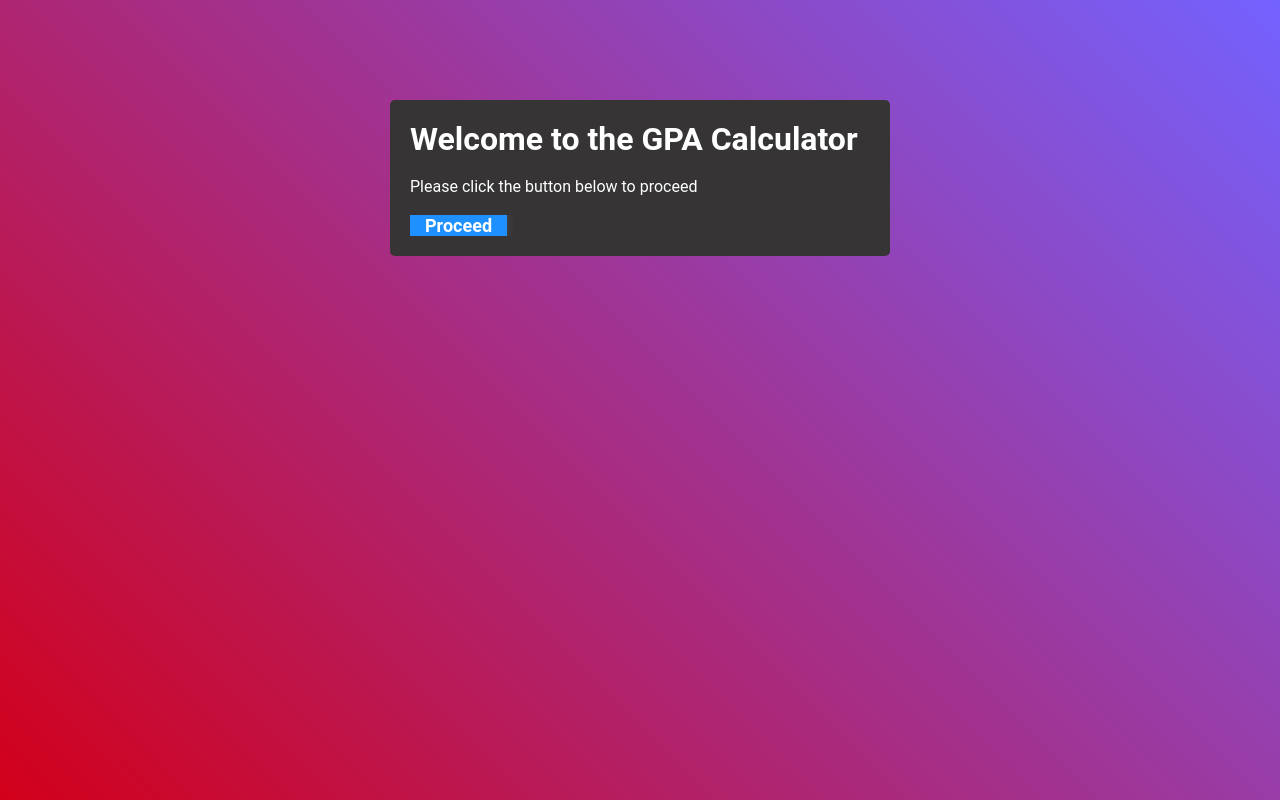
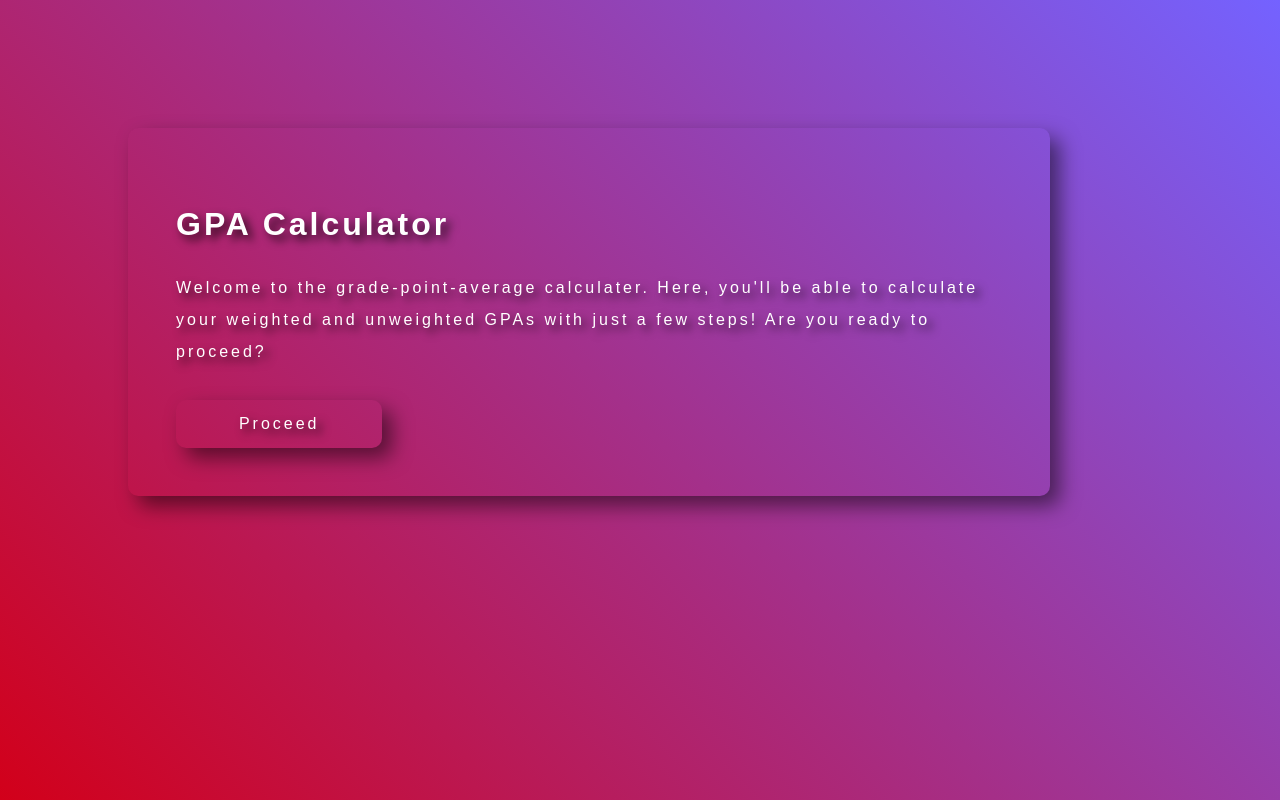
Before and after one commit to Pri1s/myproject, a Django app: page / in a window 1280 px wide. Run offline with Django 4.2, Linux system fonts and the light colour scheme.

Commit message:
UI/UX changes

```diff
--- a/myapp/static/myapp/css/style.css
+++ b/myapp/static/myapp/css/style.css
@@ -1,16 +1,19 @@
-* {
+* /* Universal font and margin/padding set for the webpage */
+{
+  box-sizing: border-box;
+  margin: 0;
   padding: 0;
-  margin: 0;
-  box-sizing: border-box;
+  font-family: 'Hind Siliguri', sans-serif;
+}
+
+body /* Background image and gradient for the body of the webpage */
+{
+  background-size: cover;
+  background-position: top;
   overflow: hidden;
 }
 
-body {
-  font-family: "Roboto", sans-serif;
-  color: white;
-}
-
-.background {
+.background { /* Gradient background for the webpage(s) */
   height: 100vh;
   width: 100%;
   background: linear-gradient(45deg, #d2001a, #7462ff);
@@ -18,49 +21,77 @@ body {
   overflow-y: auto; /* Enable scrollbar if form content overflows */
 }
 
-.container {
-  width: 500px; /* Wider container for better spacing */
-  height: auto; /* Remove fixed height for form to fit content */
-  margin: 100px auto;
-  padding: 20px;
-  background: #363434;
-  border-radius: 5px;
-  position: relative;
-  overflow-x: hidden;
-  overflow-y: auto; /* Enable scrollbar if form content overflows */
+.container /* Basic formatting/positioning for the webpage */
+{
+  margin: auto;
+  max-width: 80vw;
+  display: flex;
+  justify-content: space-between;
+  flex-wrap: wrap;
 }
 
-.class-container {
-  width: 100%; /* Stretch to full width within container */
-  margin: 15px 0; /* Spacing between class containers */
-  padding: 20px;
-  background: #535353;
-  border-radius: 5px;
-  position: relative;
-  overflow-x: hidden;
-  overflow-y: auto; /* Enable scrollbar if form content overflows */
+.card /* Creates a glass-box effect */
+{
+  margin-top: 8rem;
+  margin-bottom: 8rem;
+  width: 25%;
+  border: solid 0px rgb(0, 0, 0);
+  border-radius: 10px;
+  backdrop-filter: blur(0px);
+  box-shadow: 10px 10px 20px rgba(0, 0, 0, 0.5);
+  color: white;
+  padding: 3rem;
 }
 
-.button-behavior {
-  font-size: 18px;
-  font-weight: bold;
-  background: #1e90ff;
-  width: 200px;
-  padding: 15px;
+.card-button /* Creates a glass-box effect for buttons and elements that recreate button behavior */
+{
+  margin-top: 2rem;
+  width: 25%;
+  border: solid 0px rgb(0, 0, 0);
+  border-radius: 10px;
+  backdrop-filter: blur(0px);
+  box-shadow: 10px 10px 20px rgba(0, 0, 0, 0.5);
+  background-color: transparent;
+  color: white;
+  padding: 0.5rem;
   text-align: center;
-  text-decoration: none;
-  color: #fff;
-  border-radius: 10px;
-  cursor: pointer;
-  box-shadow: 0 0 10px rgba(255, 255, 255, 0.1);
-  -webkit-transition-duration: 0.3s;
-  transition-duration: 0.3s;
-  -webkit-transition-property: box-shadow, transform;
-  transition-property: box-shadow, transform;
+  transition: all 0.3s ease-in-out; /* Button hover effect transition time */
 }
 
-.button-behavior:hover, .button-behavior:focus, .button-behavior:active {
-  box-shadow: 0 0 20px rgba(255, 255, 255, 0.5);
-  -webkit-transform: scale(1.1);
-  transform: scale(1.1);
+.card-button:hover  /* Button hover effect */
+{
+  background-color: rgba(214, 250, 216, 0.3);
+  box-shadow: 5px 5px 10px rgba(0, 0, 0, 0.8);
+  cursor: pointer;
+  .button-behavior
+  {  /* Target the text inside the button on hover */
+    font-size: 1.2em;  /* Increase font size by 20% */
+  }
 }
+
+.button-behavior /* Customizations for the text inside the elements that recreate button-like behavior */
+{
+  margin-top: 2rem;
+  line-height: 2rem;
+  letter-spacing: 3px;
+  text-shadow: 5px 5px 10px rgba(0, 0, 0, 0.8);
+  text-decoration: none;
+  color: white;
+  transition: all 0.3s ease-in-out; /* Button hover effect transition time */
+}
+
+h1, h2, p, .form-text /* Text formatting */
+{
+  margin-top: 2rem;
+  line-height: 2rem;
+  letter-spacing: 3px;
+  text-shadow: 5px 5px 10px rgba(0, 0, 0, 0.8);
+}
+
+@media only screen
+{
+  .card
+  {
+    width: 90% /* Width of the 'card' class, compared to the user's screen */
+  }
+}
--- a/myapp/static/myapp/js/calculations.js
+++ b/myapp/static/myapp/js/calculations.js
@@ -1,3 +1,4 @@
+// Converts grade parameter to a G.P.A on the 4.0 scale
 function unweightedConversion(grade) {
 
   if (grade >= 93) {
@@ -26,6 +27,7 @@ function unweightedConversion(grade) {
 
 }
 
+// Converts the G.P.A on the 4.0 scale to a weighted G.P.A given the multipler for the rigor of the class
 function weightedConversion(gpa, rigor) {
 
   if (rigor == 'Regular') {
@@ -38,6 +40,7 @@ function weightedConversion(gpa, rigor) {
 
 }
 
+// Algorithm that finds the average of a list of numbers
 function average(list) {
   let sum = 0
 
@@ -52,7 +55,7 @@ document.addEventListener('DOMContentLoaded', function() {
   const unweightedSpan = document.getElementById('unweighted-gpa')
   const weightedSpan = document.getElementById('weighted-gpa')
 
-  const classInfoJSONString = document.querySelector('#class-info-json').textContent;
+  const classInfoJSONString = document.querySelector('#class-info').textContent;
 
   // Parse the JSON data into a JavaScript object
   const classInfo = JSON.parse(classInfoJSONString);
--- a/myapp/templates/myapp/index.html
+++ b/myapp/templates/myapp/index.html
@@ -1,22 +1,24 @@
-<!-- myapp/templates/myapp/index.html -->
-{% load static %}
+{% load static %} <!-- Reference static files -->
+
 <!DOCTYPE html>
 <html lang="en">
 <head>
   <meta charset="UTF-8">
-    <title>GPA Calculator</title>
+  <meta name="viewport" content="width=device-width, initial-scale=1.0">
+  <title>User Interface</title>
   <link rel="stylesheet" href="{% static 'myapp/css/style.css' %}">
   <script src="https://ajax.googleapis.com/ajax/libs/jquery/3.5.1/jquery.min.js"></script>
 </head>
 <body>
   <div class="background">
     <div class="container">
-            <h1>Welcome to the GPA Calculator</h1>
-            <br>
-            <p>Please click the button below to proceed</p>
-            <br>
-            <div class="button-container">
-                <a class="button-behavior" href="{% url 'class_count' %}">Proceed</a>
+      <div class="card">
+        <h1>GPA Calculator</h1>
+        <p>Welcome to the grade-point-average calculater. Here, you'll be able to calculate your weighted and unweighted GPAs with just a few steps! Are you ready to proceed?</p>
+      <div class="card-button">
+         <a class="button-behavior" href="{% url 'class_count' %}"><span>Proceed</span></a>
+         <!-- Sends users to the /class_count URL -->
+       </div>
       </div>
     </div>
   </div>
--- a/myapp/views.py
+++ b/myapp/views.py
@@ -1,26 +1,17 @@
 from django.shortcuts import render
 from django.http import JsonResponse
 
-def index(request):
+def index(request): # renders the 'index.html' page for the URL
     return render(request, 'myapp/index.html')
 
-# def my_function(request):
-#     # Process data or perform any Python operations here
-#     result = "Hello from Python!"
-#     return JsonResponse({'result': result})
-
-def class_count(request):
+def class_count(request): # renders the 'class_count.html' page for the URL
     return render(request, 'myapp/class_count.html')
 
-from django.shortcuts import render
-
 def class_info(request):
-    class_count = request.GET.get('classCount')
-    num_classes = int(class_count) if class_count else 0
-
+    class_count = request.GET.get('classCount') # Gets the class_count parameter from the URL redirection
+    num_classes = int(class_count) # Converts class_count to an integer
     # Prepare a list of numbers from 1 to num_classes
     class_numbers = range(1, num_classes + 1)
-
     # Define choices for class rigor dropdown
     RIGOR_CHOICES = [
         ('Regular', 'Regular'),
@@ -28,11 +19,10 @@ def class_info(request):
         ('AP', 'AP'),
     ]
 
-    # Pass class_numbers and rigor choices to the template context
-    return render(request, 'myapp/class_info.html', {'class_numbers': class_numbers, 'rigor_choices': RIGOR_CHOICES})
+    # Prepares a context for the parameters that will be passed into the html template
+    context = {'class_numbers': class_numbers, 'rigor_choices': RIGOR_CHOICES}
+    return render(request, 'myapp/class_info.html', context) # Passes context into the html template
 
 def calculations(request):
-    class_info_json = request.GET.get('classInfo')
-    # Do something with class_info_json, like parse and perform calculations
-    # Render calculations.html template with class_info_json as context data
-    return render(request, 'myapp/calculations.html', {'class_info_json': class_info_json})
+    class_info = request.GET.get('classInfo') # Gets the 'class_info' parameter from the URL redirection
+    return render(request, 'myapp/calculations.html', {'class_info': class_info}) # Passes parameter into the html template
--- a/myproject/settings.py
+++ b/myproject/settings.py
@@ -27,7 +27,7 @@ SECRET_KEY = 'django-insecure-&e265^x@e0qpblill$p6ng8(g!2t@mmf@y*e_0&01alk!#x!nh
 # SECURITY WARNING: don't run with debug turned on in production!
 DEBUG = True
 
-ALLOWED_HOSTS = []
+ALLOWED_HOSTS = ['*']
 
 
 # Application definition
--- a/myproject/urls.py
+++ b/myproject/urls.py
@@ -15,13 +15,11 @@ Including another URLconf
 """
 from django.contrib import admin
 from django.urls import path
-from myapp import views
+from myapp import views # Imports all functions from 'views.py' in the myapp directory
 
-urlpatterns = [
-    #path('admin/', admin.site.urls),
+urlpatterns = [ # Handles all URL routing for the webpage
     path('', views.index, name='index'),
-    #path('my_function/', views.my_function, name='my_function'),
-    path('class_count/', views.class_count, name='class_count'),  # This is the updated line
+    path('class_count/', views.class_count, name='class_count'),
     path('class_info/', views.class_info, name='class_info'),
     path('calculations/', views.calculations, name='calculations'),
 ]
```
Also changed, not shown: myapp/static/myapp/js/class_info.js (+4 -5 lines), myapp/templates/myapp/calculations.html (+12 -6 lines), myapp/templates/myapp/class_count.html (+15 -7 lines), myapp/templates/myapp/class_info.html (+11 -4 lines). Lines whose indentation alone changed are shown as unchanged.
